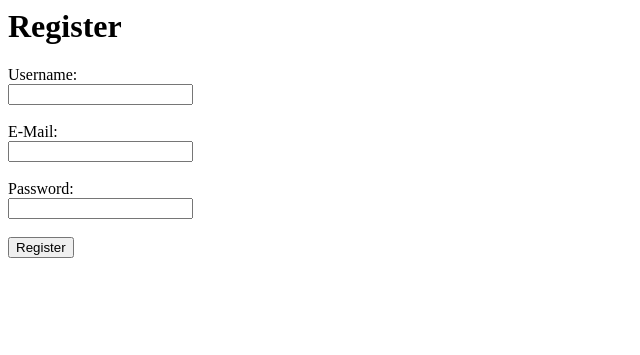
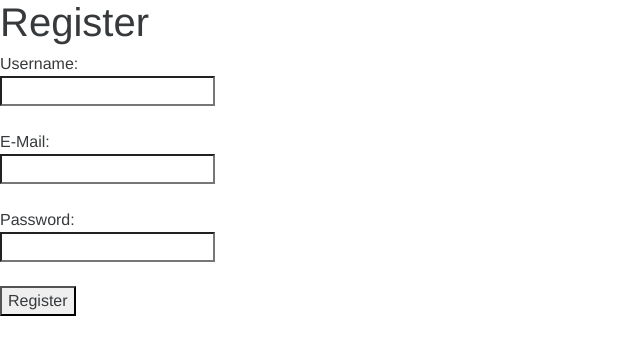
Before and after one commit to UCC-SMD/Norfleet, a PHP site: page /register.php in a window 1280 px wide. Shown: the top 355 px of the page, without its empty margins (0-640 px from the left). Run offline with PHP 8.4, Linux system fonts and the light colour scheme; data that the repository does not hold is empty.

Commit message:
Added Bootstrap and Font Awesome initialization to all files in need.
On second thought, logout.php probably doesn’t need CSS but who really
cares?

```diff
--- a/Search.php
+++ b/Search.php
@@ -1,3 +1,7 @@
+<link href="images/web_assets/favicon.ico" rel="icon" />
+<link href="css/bootstrap.min.css" rel="stylesheet" />
+<link href="css/font-awesome.min.css" rel="stylesheet" />
+
 <head>
 <title>Search Function</title>
 </head>
--- a/edit.php
+++ b/edit.php
@@ -1,3 +1,7 @@
+<link href="images/web_assets/favicon.ico" rel="icon" />
+<link href="css/bootstrap.min.css" rel="stylesheet" />
+<link href="css/font-awesome.min.css" rel="stylesheet" />
+
 <html>
 	<body>
 
--- a/register.php
+++ b/register.php
@@ -187,6 +187,11 @@
     }
 
 ?>
+
+<link href="images/web_assets/favicon.ico" rel="icon" />
+<link href="css/bootstrap.min.css" rel="stylesheet" />
+<link href="css/font-awesome.min.css" rel="stylesheet" />
+
 <h1>Register</h1>
 <form action="register.php" method="post">
     Username:<br />
```
